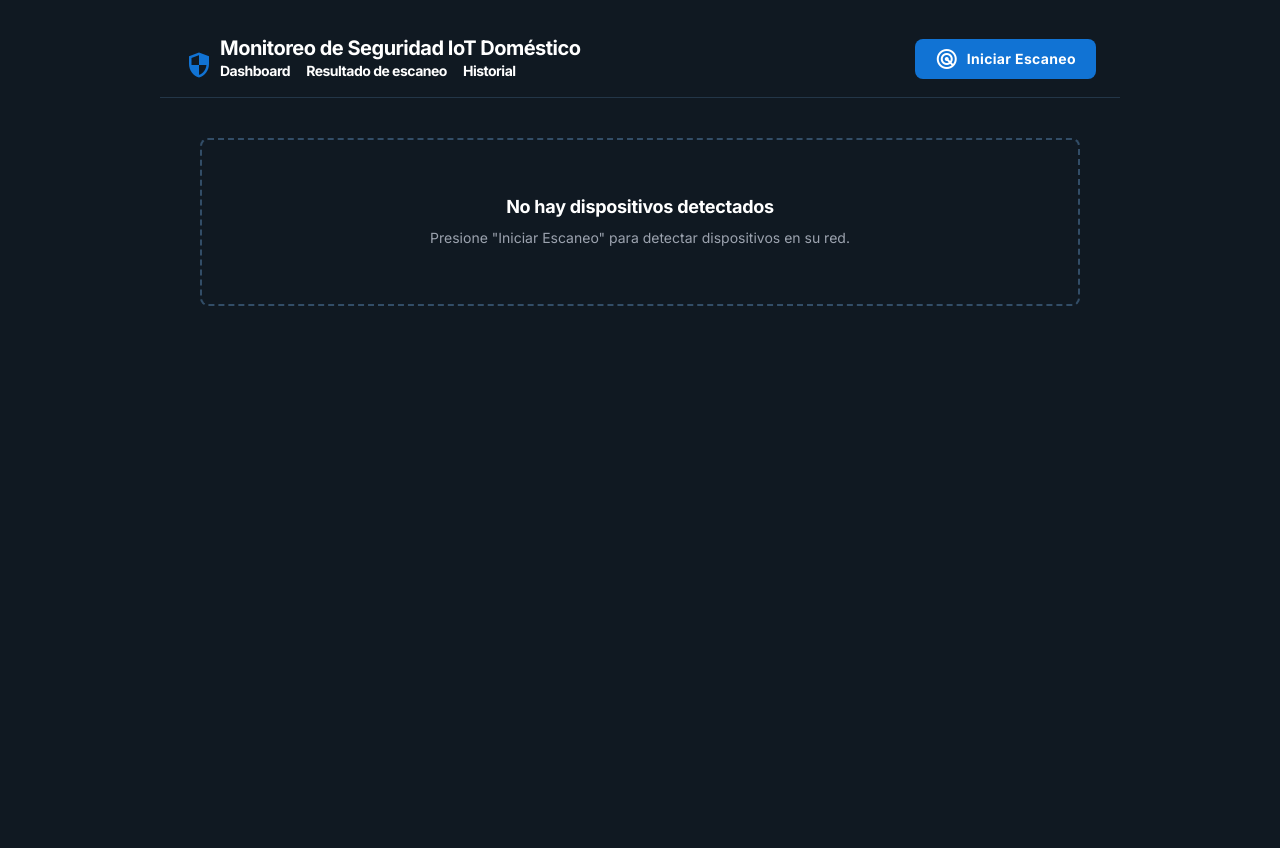
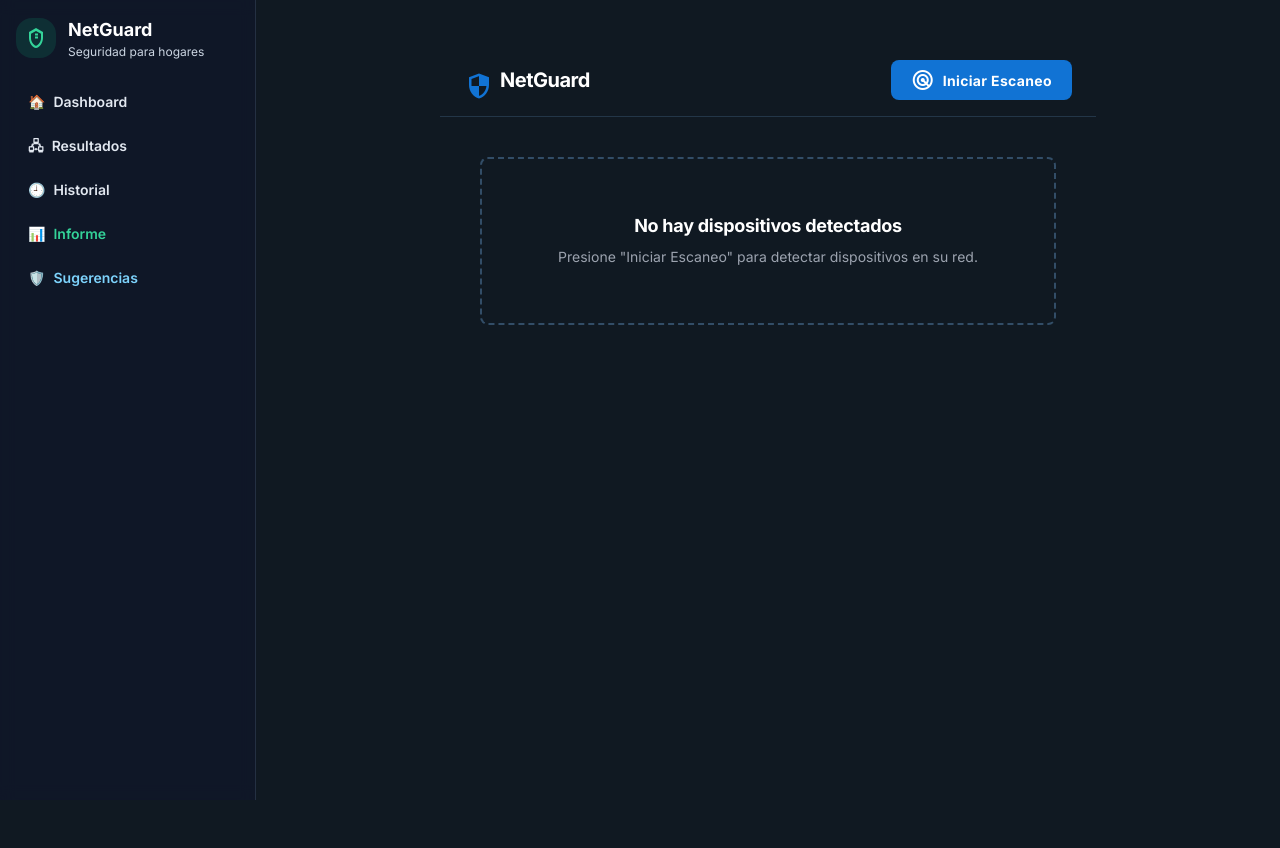
Before and after one commit to caftalan88/proyecto, a Python web app: template test_escaner/app/templates/dashboard.html in a window 1280 px wide. Before the commit the page ends 306 px from the top, so only its background shows below. Run offline with Jinja, Linux system fonts and the light colour scheme; the template is opened without the code that fills it, so the values that code supplies are empty; some libraries are stand-ins or nearby versions.

Commit message:
Update dashboard title and layout structure

```diff
--- a/test_escaner/app/templates/dashboard.html
+++ b/test_escaner/app/templates/dashboard.html
@@ -3,8 +3,7 @@
 <head>
     <meta charset="utf-8" />
     <meta content="width=device-width, initial-scale=1.0" name="viewport" />
-    <title>Monitoreo de Seguridad IoT Doméstico</title>
-
+    <title>NetGuard | Dashboard</title>
 
     <script src="https://cdn.tailwindcss.com?plugins=forms,container-queries"></script>
     <link href="https://fonts.googleapis.com/css2?family=Inter:wght@400;500;600;700&display=swap" rel="stylesheet" />
@@ -41,6 +40,47 @@
     </style>
 </head>
 <body class="bg-background-light dark:bg-background-dark font-display text-gray-800 dark:text-gray-200">
+<div class="min-h-screen flex">
+  <aside class="fixed inset-y-0 left-0 w-64 bg-slate-900/80 backdrop-blur border-r border-slate-700/60 p-4">
+    <div class="flex items-center gap-3 mb-6">
+      <div class="w-10 h-10 rounded-2xl bg-emerald-500/15 flex items-center justify-center text-emerald-400">
+        <svg xmlns="http://www.w3.org/2000/svg" viewBox="0 0 24 24" class="w-6 h-6" fill="currentColor" aria-hidden="true">
+          <path d="M12 2l7 4v6c0 5-3.5 9.5-7 10-3.5-.5-7-5-7-10V6l7-4zm0 3.1L7 7.7V12c0 3.8 2.6 7.2 5 7.8 2.4-.6 5-4 5-7.8V7.7l-5-2.6zm-1 5.4l3 0 0 2-3 0v-2zm0-3l3 0 0 2-3 0v-2z"/>
+        </svg>
+      </div>
+      <div class="leading-tight">
+        <div class="text-lg font-bold text-white">NetGuard</div>
+        <div class="text-xs text-slate-300">Seguridad para hogares</div>
+      </div>
+    </div>
+
+    <nav class="space-y-2">
+      <a href="{{ url_for('main.dashboard') }}"
+         class="flex items-center gap-2 px-3 py-2 rounded-xl text-sm font-semibold text-slate-200 hover:bg-slate-800/70">
+        <span>🏠</span><span>Dashboard</span>
+      </a>
+      <a href="{{ url_for('main.listar_dispositivos') }}"
+         class="flex items-center gap-2 px-3 py-2 rounded-xl text-sm font-semibold text-slate-200 hover:bg-slate-800/70">
+        <span>🖧</span><span>Resultados</span>
+      </a>
+      <a href="{{ url_for('main.historial') }}"
+         class="flex items-center gap-2 px-3 py-2 rounded-xl text-sm font-semibold text-slate-200 hover:bg-slate-800/70">
+        <span>🕘</span><span>Historial</span>
+      </a>
+      <a href="{{ url_for('main.exportar_informe_excel') }}"
+         class="flex items-center gap-2 px-3 py-2 rounded-xl text-sm font-semibold
+                text-emerald-400 hover:bg-slate-800/70">
+        <span>📊</span><span>Informe</span>
+      </a>
+      <a href="{{ url_for('main.sugerencias_ciberseguridad') }}"
+         class="flex items-center gap-2 px-3 py-2 rounded-xl text-sm font-semibold text-sky-300 hover:bg-slate-800/70">
+        <span>🛡️</span><span>Sugerencias</span>
+      </a>
+    </nav>
+  </aside>
+
+  <main class="flex-1 ml-64 p-6">
+
 <div class="relative flex h-auto min-h-screen w-full flex-col">
   <div class="layout-container flex h-full grow flex-col">
     <div class="px-4 sm:px-6 lg:px-8 xl:px-40 flex flex-1 justify-center py-5">
@@ -52,12 +92,7 @@
               <span class="material-symbols-outlined text-3xl">security</span>
             </div>
             <h1 class="text-gray-900 dark:text-white text-xl font-bold leading-tight tracking-tight">
-              Monitoreo de Seguridad IoT Doméstico
-              <nav class="flex items-center gap-4 text-sm">
-                <a href="{{ url_for('main.dashboard') }}" class="hover:text-primary">Dashboard</a>
-                <a href="{{ url_for('main.resultado_escaneo') }}" class="hover:text-primary">Resultado de escaneo</a>
-                <a href="{{ url_for('main.historial_escaneos') }}" class="hover:text-primary">Historial</a>
-              </nav>
+              NetGuard
 </h1>
           </div>
           <button
@@ -84,9 +119,7 @@
             </div>
           </div>
 
-
           <div id="estado-resultado" class="flex flex-col gap-8 mt-4 {% if not hay_resultados %}hidden{% endif %}">
-
 
             <section id="resumen-estadistico" class="grid grid-cols-1 sm:grid-cols-3 gap-4">
               <div class="bg-white dark:bg-[#111a22] rounded-lg shadow p-4 flex flex-col gap-1">
@@ -115,7 +148,6 @@
               </div>
             </section>
 
-
             <section id="bloque-progreso"
                      class="flex flex-col gap-3 p-4 bg-white dark:bg-[#111a22] rounded-lg shadow">
               <div class="flex gap-6 justify-between items-center">
@@ -141,7 +173,6 @@
               </div>
             </section>
 
-
             <section class="px-0 sm:px-1 @container">
               <div class="flex overflow-hidden rounded-lg border border-gray-200 dark:border-[#324d67] bg-background-light dark:bg-[#111a22]">
                 <table class="w-full text-left">
@@ -153,6 +184,11 @@
                       <th class="px-6 py-4 text-xs font-semibold uppercase tracking-wider text-gray-600 dark:text-white">
                         Dirección MAC
                       </th>
+
+                      <th class="px-6 py-4 text-xs font-semibold uppercase tracking-wider text-gray-600 dark:text-white">
+                        Fabricante
+                      </th>
+
                       <th class="px-6 py-4 text-xs font-semibold uppercase tracking-wider text-gray-600 dark:text-white">
                         Hostname
                       </th>
@@ -164,17 +200,26 @@
                       </th>
                     </tr>
                   </thead>
+
                   <tbody id="tabla-dispositivos-body"
                          class="divide-y divide-gray-200 dark:divide-[#324d67]">
                     {% for d in dispositivos %}
                       <tr>
                         <td class="px-6 py-3 text-sm text-gray-200">{{ d.ip }}</td>
+
                         <td class="px-6 py-3 text-sm text-gray-200">
                           {{ d.mac or 'MAC desconocida' }}
                         </td>
+
+                        <td class="px-6 py-3 text-sm text-gray-200 max-w-[180px] truncate"
+                            title="{{ d.fabricante if d.fabricante is defined else '' }}">
+                          {{ d.fabricante if d.fabricante is defined else 'Desconocido' }}
+                        </td>
+
                         <td class="px-6 py-3 text-sm text-gray-200">
                           {{ d.nombre or 'Desconocido' }}
                         </td>
+
                         <td class="px-6 py-3 text-sm">
                           {% if d.estado == 'nuevo' %}
                             <span class="inline-flex items-center px-2.5 py-0.5 rounded-full
@@ -193,6 +238,7 @@
                             </span>
                           {% endif %}
                         </td>
+
                         <td class="px-6 py-3 text-sm">
                           <a href="{{ url_for('main.detalle_dispositivo', dispositivo_id=d.id) }}"
                              class="inline-flex items-center rounded-lg bg-primary px-3 py-1
@@ -203,10 +249,10 @@
                       </tr>
                     {% endfor %}
                   </tbody>
+
                 </table>
               </div>
             </section>
-
 
             <section class="px-0 sm:px-1">
               <div class="rounded-lg border border-gray-200 dark:border-[#324d67] bg-background-light dark:bg-[#111a22]">
@@ -262,7 +308,10 @@
   </div>
 </div>
 
+<script src="{{ url_for('static', filename='js/dashboard.js') }}"></script>
 
-<script src="{{ url_for('static', filename='js/dashboard.js') }}"></script>
+  </main>
+</div>
+
 </body>
 </html>
```
Lines whose indentation alone changed are shown as unchanged.
